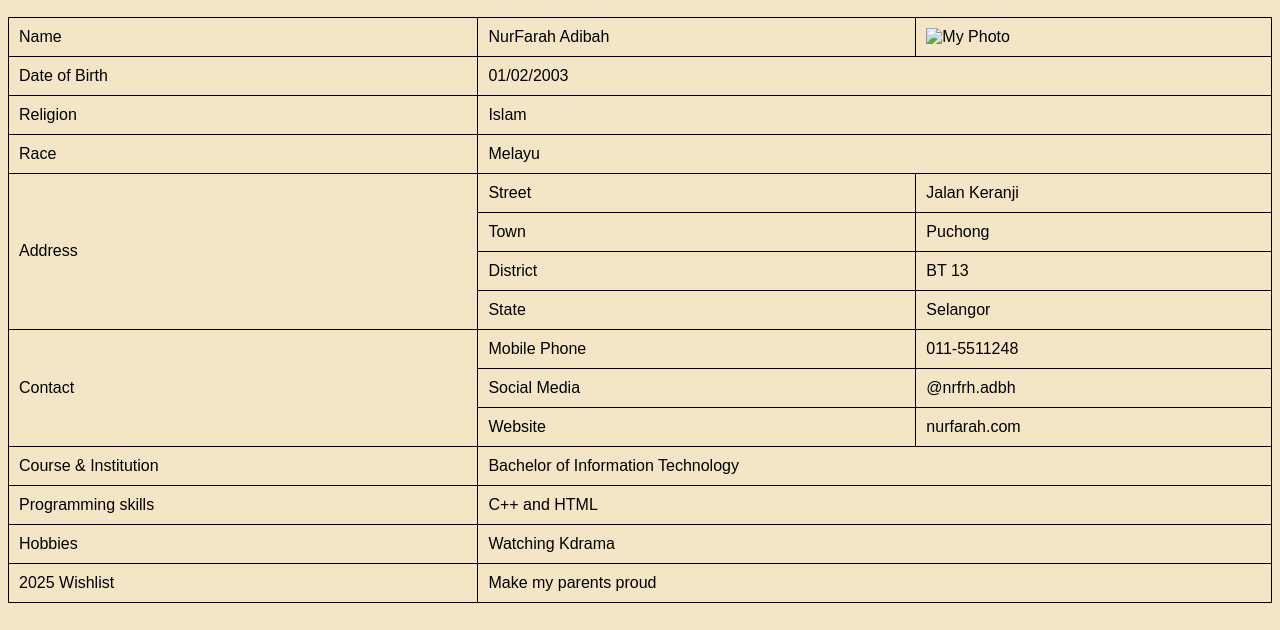
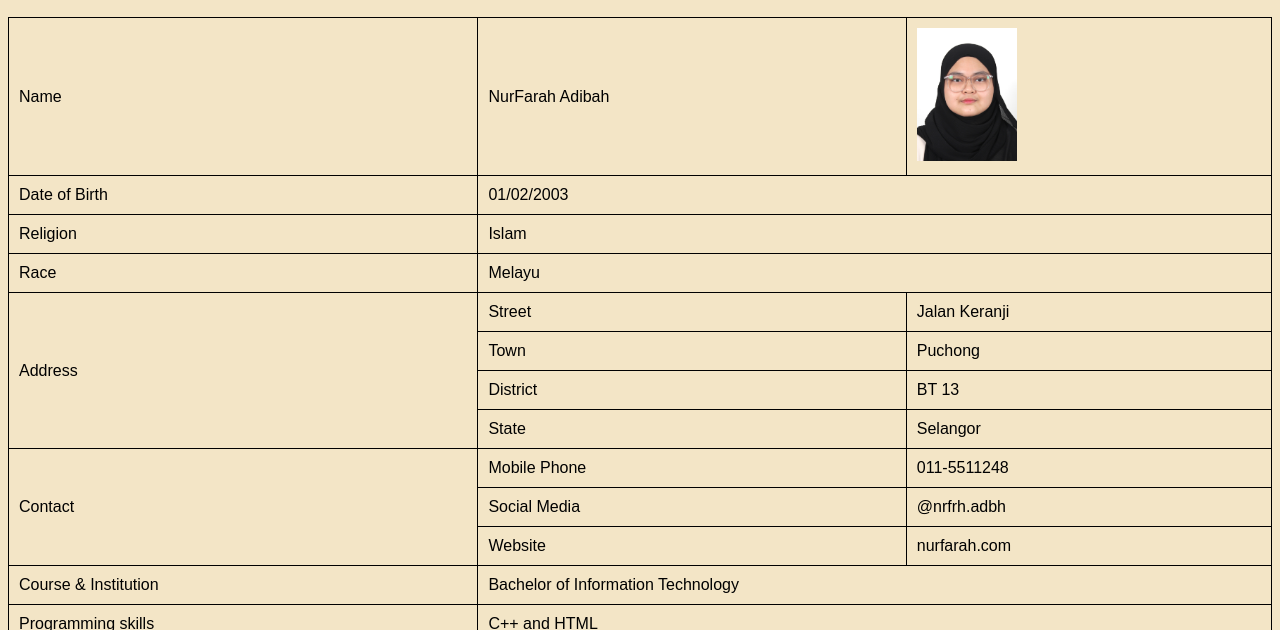
Before and after one commit to farah0302/Lab3, a plain HTML site: page biodata.html in a window 1280 px wide. Shown: the part 127-757 px from the top of the page. Drawn offline with Linux system fonts and the light colour scheme.

Commit message:
initial commit biodata.html

```diff
--- a/biodata.html
+++ b/biodata.html
@@ -13,7 +13,7 @@
         <tr>
             <td>Name</td>
             <td>NurFarah Adibah</td>
-            <td><img src="IMG_9039.JPG.jpg" alt="My Photo" width="100"></td>
+            <td><img src="IMG_9039.JPG" alt="My Photo" width="100"></td>
         </tr>
         <tr>
             <td>Date of Birth</td>
```
